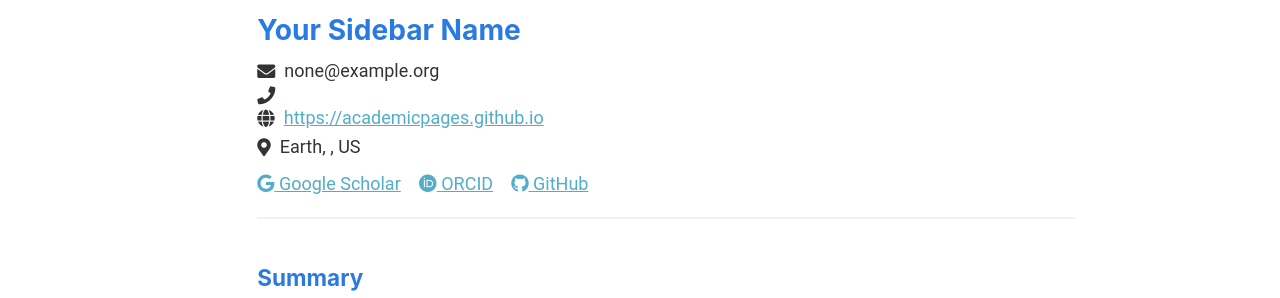
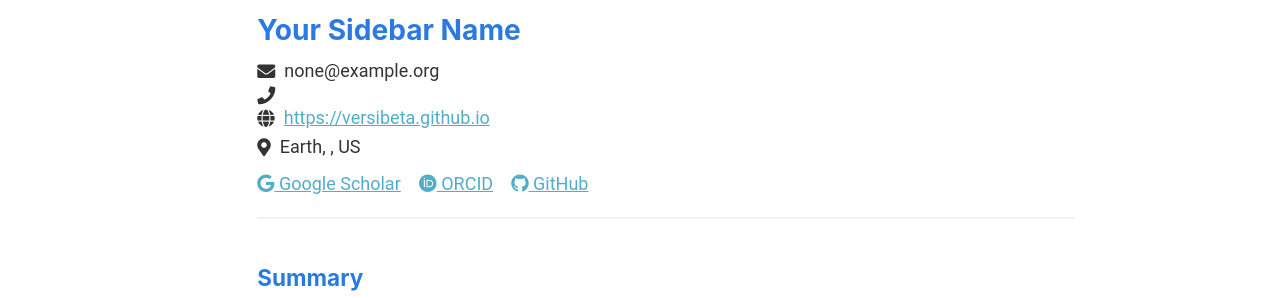
Before and after one commit to versibeta/contoh, a Jekyll site: the page built from _pages/cv-json.md, in a window 1280 px wide and 900 px high. Shown: the part 127-425 px from the top of the window. Built offline with Jekyll 4.4.1, drawn with Linux system fonts in a browser that asks for light colours; part of the change alters nothing that is shown.

Commit message:
Update cv.json

```diff
--- a/_data/cv.json
+++ b/_data/cv.json
@@ -3,7 +3,7 @@
     "name": "Your Sidebar Name",
     "email": "none@example.org",
     "phone": "",
-    "website": "https://academicpages.github.io",
+    "website": "https://versibeta.github.io",
     "summary": "Currently employed at Red Brick University. Short biography for the left-hand sidebar",
     "location": {
       "address": "",
```
